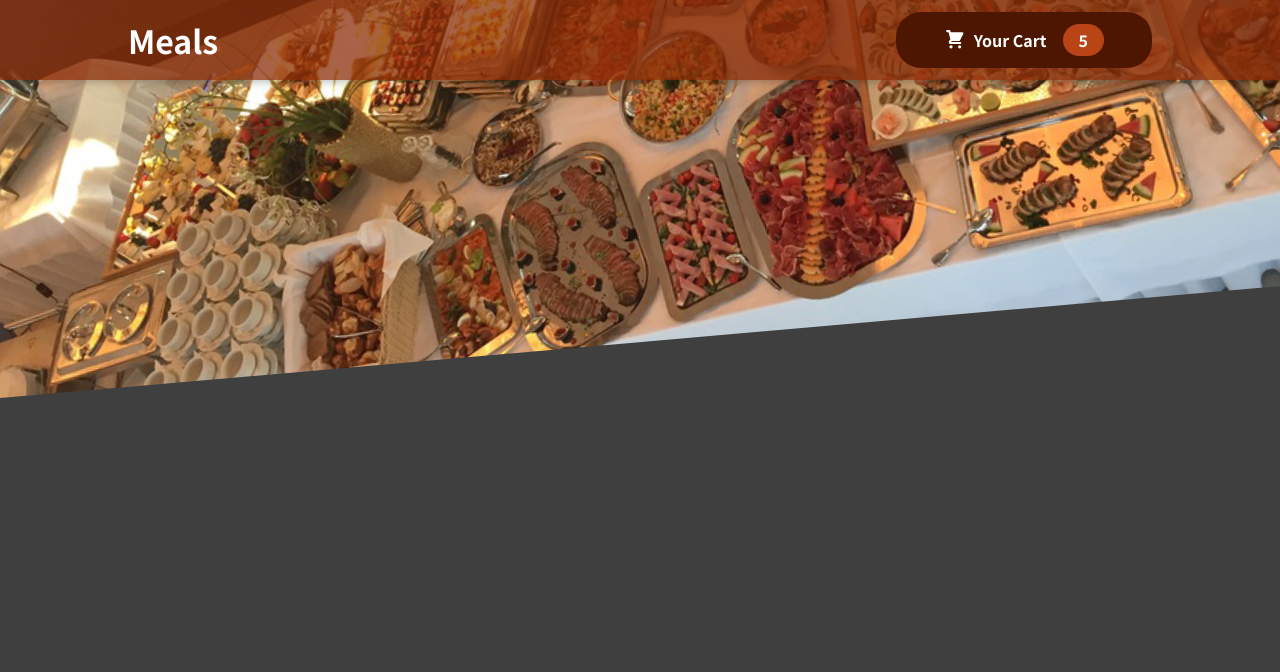
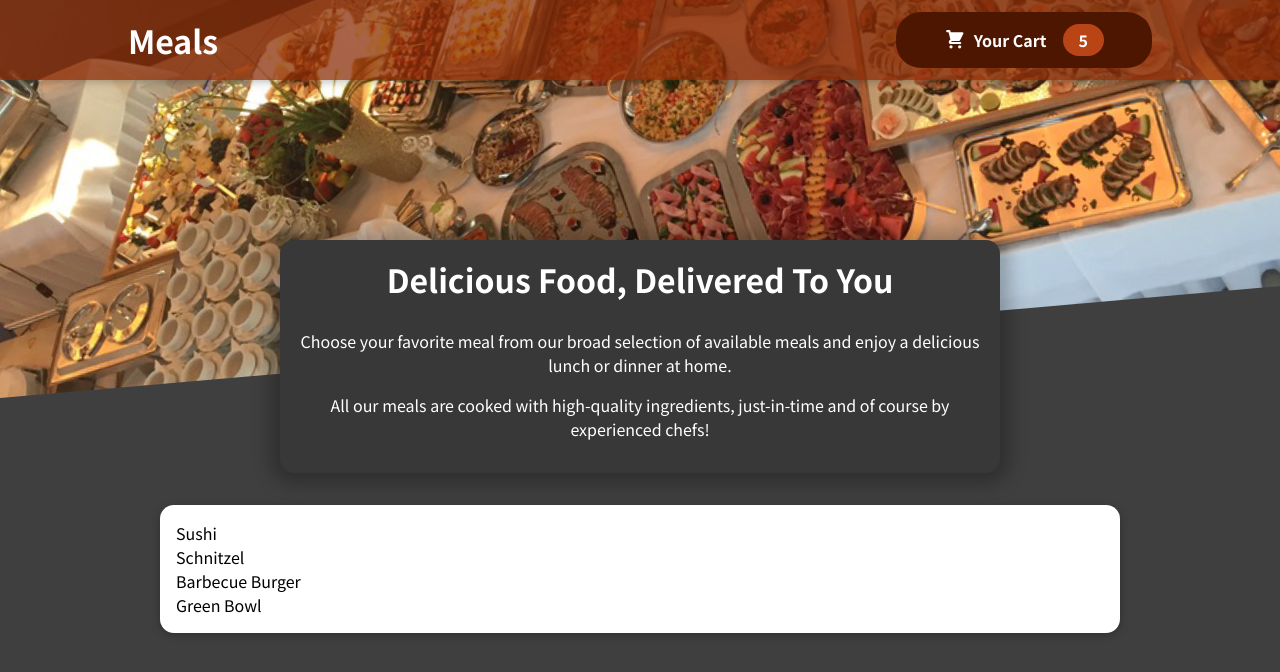
Before and after one commit to NMShihab/react-food-delivery-app, a React (Create React App) app: page / in a window 1280 px wide. Shown: the top 672 px of the page. Built offline with nearby package versions, Linux system fonts and the light colour scheme.

Commit message:
add card item

```diff
--- a/src/App.js
+++ b/src/App.js
@@ -1,10 +1,14 @@
 import React from "react";
 import Header from "./components/Layout/Header";
+import Meals from "./components/Meals/Meals";
 
 function App() {
   return (
     <React.Fragment>
       <Header />
+      <main>
+        <Meals />
+      </main>
     </React.Fragment>
   );
 }
--- /dev/null
+++ b/src/components/Meals/AvailableMeals.js
@@ -0,0 +1,44 @@
+import React from "react";
+import style_classes from "./AvailableMeals.module.css";
+import Card from "../UI/Card";
+
+const DUMMY_MEALS = [
+  {
+    id: "m1",
+    name: "Sushi",
+    description: "Finest fish and veggies",
+    price: 22.99,
+  },
+  {
+    id: "m2",
+    name: "Schnitzel",
+    description: "A german specialty!",
+    price: 16.5,
+  },
+  {
+    id: "m3",
+    name: "Barbecue Burger",
+    description: "American, raw, meaty",
+    price: 12.99,
+  },
+  {
+    id: "m4",
+    name: "Green Bowl",
+    description: "Healthy...and green...",
+    price: 18.99,
+  },
+];
+
+const AvailableMeals = () => {
+  const mealList = DUMMY_MEALS.map((meals) => <li>{meals.name}</li>);
+  console.log(mealList);
+  return (
+    <section className={style_classes.meals}>
+      <Card>
+        <ul>{mealList}</ul>
+      </Card>
+    </section>
+  );
+};
+
+export default AvailableMeals;
--- /dev/null
+++ b/src/components/Meals/AvailableMeals.module.css
@@ -0,0 +1,24 @@
+.meals {
+  max-width: 60rem;
+  width: 90%;
+  margin: 2rem auto;
+  animation: meals-appear 1s ease-out forwards;
+}
+
+.meals ul {
+  list-style: none;
+  margin: 0;
+  padding: 0;
+}
+
+@keyframes meals-appear {
+  from {
+    opacity: 0;
+    transform: translateY(3rem);
+  }
+
+  to {
+    opacity: 1;
+    transform: translateY(0);
+  }
+}
--- /dev/null
+++ b/src/components/Meals/Meals.js
@@ -0,0 +1,14 @@
+import React from "react";
+import MealsSummary from "./MealsSummary";
+import AvailableMeals from "./AvailableMeals";
+
+const Meals = () => {
+  return (
+    <React.Fragment>
+      <MealsSummary />
+      <AvailableMeals />
+    </React.Fragment>
+  );
+};
+
+export default Meals;
--- /dev/null
+++ b/src/components/Meals/MealsSummary.js
@@ -0,0 +1,20 @@
+import React from "react";
+import style_classes from "./MealsSummary.module.css";
+
+const MealsSummary = () => {
+  return (
+    <section className={style_classes.summary}>
+      <h2>Delicious Food, Delivered To You</h2>
+      <p>
+        Choose your favorite meal from our broad selection of available meals
+        and enjoy a delicious lunch or dinner at home.
+      </p>
+      <p>
+        All our meals are cooked with high-quality ingredients, just-in-time and
+        of course by experienced chefs!
+      </p>
+    </section>
+  );
+};
+
+export default MealsSummary;
--- /dev/null
+++ b/src/components/Meals/MealsSummary.module.css
@@ -0,0 +1,18 @@
+.summary {
+  text-align: center;
+  max-width: 45rem;
+  width: 90%;
+  margin: auto;
+  margin-top: -10rem;
+  position: relative;
+  background-color: #383838;
+  color: white;
+  border-radius: 14px;
+  padding: 1rem;
+  box-shadow: 0 1px 18px 10px rgba(0, 0, 0, 0.25);
+}
+
+.summary h2 {
+  font-size: 2rem;
+  margin-top: 0;
+}
--- /dev/null
+++ b/src/components/UI/Card.js
@@ -0,0 +1,8 @@
+import React from "react";
+import style_classes from "./Card.module.css";
+
+const Card = (props) => {
+  return <div className={style_classes.card}>{props.children}</div>;
+};
+
+export default Card;
--- /dev/null
+++ b/src/components/UI/Card.module.css
@@ -0,0 +1,6 @@
+.card {
+  padding: 1rem;
+  box-shadow: 0 2px 8px rgba(0, 0, 0, 0.25);
+  border-radius: 14px;
+  background-color: white;
+}
```
